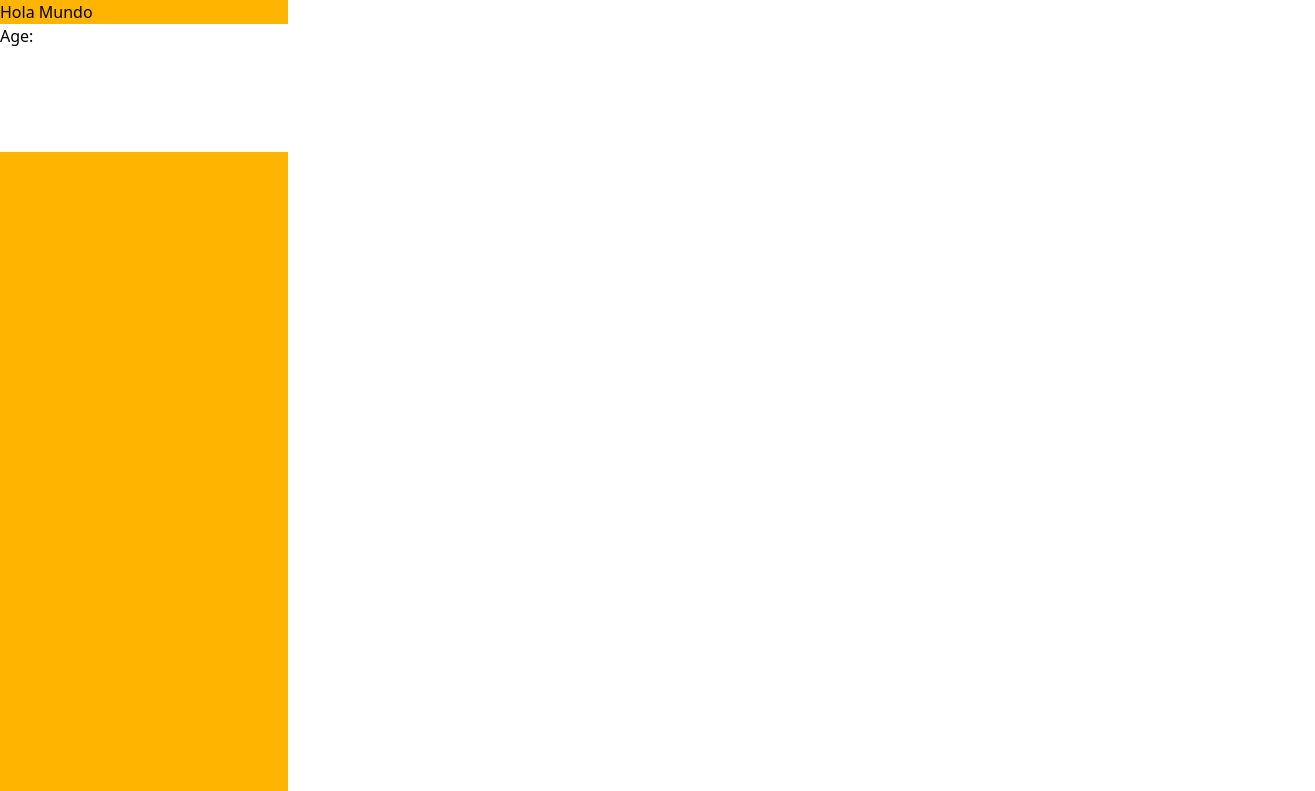
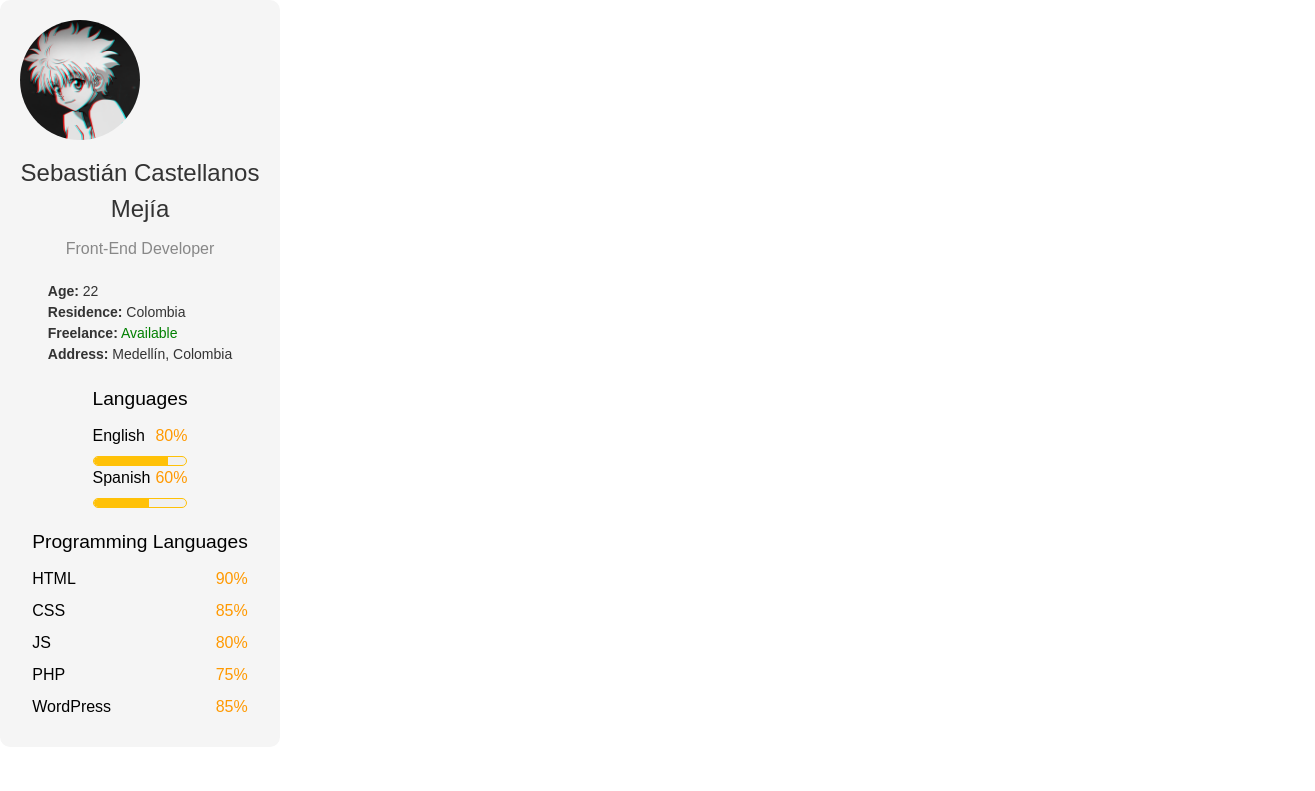
Before and after one commit to 20242-Ingenieria-Web-Udea-MJ/Sebastian-Castellanos-Mejia-Portafolio, a Next.js app: page / in a window 1280 px wide. Shown: the top 791 px of the page, 1315 px wide, since content can reach past the window. Built offline with nearby package versions, Linux system fonts and the light colour scheme.

Commit message:
actualizacion

```diff
--- a/src/pages/index.tsx
+++ b/src/pages/index.tsx
@@ -4,24 +4,63 @@ import localFont from "next/font/local";
 
 export default function Home() {
   return (
-   <div className='w-72 h-screen bg-secondary'>Hola Mundo
-    <div className="w-72 custom-width bg-primary">
-      <div className="infoPersonal w-56 h-32 justify-center margin-10px">
-        Age:
 
+    <><aside className="sidebar">
+      <div className="profile-section">
+        <img src="/images/killua.png" alt="Foto de perfil" className="profile-pic" />
+        <h2 className="name">Sebastián Castellanos Mejía</h2>
+        <p className="job-title">Front-End Developer</p>
+      </div>
+      <div className="details">
+        <p><strong>Age:</strong> 22</p>
+        <p><strong>Residence:</strong> Colombia</p>
+        <p><strong>Freelance:</strong> <span className="status">Available</span></p>
+        <p><strong>Address:</strong> Medellín, Colombia</p>
+      </div>
+
+      <div className="languages">
+        <h3>Languages</h3>
+        <p><h4>English</h4>
+        <span className="percentage">80%</span></p>
+        <div className="progress-bar">
+         <div className="progress" style={{ width: '80%' }}></div>
+         </div>
+        <p>Spanish <span>60%</span></p>
+        <div className="progress-bar">
+         <div className="progress" style={{ width: '60%' }}></div>
+      </div>
       </div>
 
 
 
+      <div className="skills">
+        <h3>Programming Languages</h3>
+        <p>HTML <span>90%</span></p>
+        <p>CSS <span>85%</span></p>
+        <p>JS <span>80%</span></p>
+        <p>PHP <span>75%</span></p>
+        <p>WordPress <span>85%</span></p>
+      </div>
+    </aside>
+    <main className="w-3/4 ml-auto p-10">
+        <h1 className="text-4xl font-bold">I'm Rayan Adlrdard <span className="text-yellow-500">Front-End Developer</span></h1>
+        <p>Lorem ipsum dolor sit amet...</p>
+        <button className="bg-yellow-500 text-white py-2 px-5 mt-5">Hire Me</button>
+
+
+        <section className="mt-10">
+          <h2 className="text-3xl font-bold">My Knowledge</h2>
+          <div className="grid grid-cols-3 gap-4 mt-5">
+            <div className="bg-white p-5 shadow-md">
+              <h3 className="font-bold">Web Development</h3>
+              <p>Blog, E-Commerce</p>
+            </div>
+
+          </div>
+        </section>
+      </main></>
 
 
 
-
-    </div>
-
-
-
-
-   </div>
   );
 }
--- a/src/styles/globals.css
+++ b/src/styles/globals.css
@@ -5,3 +5,99 @@
 .custom-width {
     width: 82.19rem; /* o 1315px */
 }
+
+.sidebar {
+    background-color: #f5f5f5;
+    padding: 20px;
+    width: 280px;
+    border-radius: 10px;
+    font-family: Arial, sans-serif;
+    display: flex;
+    flex-direction: column;
+    align-items: center; /* Alinea los elementos del sidebar al centro */
+}
+
+.profile-section {
+    text-align: center;
+}
+
+.profile-pic {
+
+    border-radius: 50%;
+    width: 120px;
+    height: 120px; /* Añadir para asegurar proporción */
+    object-fit: cover; /* Asegura que la imagen se ajuste bien al contenedor */
+    margin-bottom: 15px;
+}
+
+.name {
+    font-size: 1.5em;
+    margin: 10px 0;
+    color: #333;
+}
+
+.job-title {
+    color: #888;
+    margin-bottom: 20px;
+}
+
+.details {
+    font-size: 14px;
+    color: #333;
+}
+
+.details strong {
+    color: #333;
+}
+
+.status {
+    color: green;
+}
+
+.languages, .skills {
+    margin-top: 20px;
+}
+
+.languages h3, .skills h3 {
+    font-size: 1.2em;
+    margin-bottom: 10px;
+}
+
+.languages p, .skills p {
+    display: flex;
+    justify-content: space-between;
+    margin-bottom: 8px;
+}
+
+.languages span, .skills span {
+    color: #ff9900;
+}
+.h4{
+    color: gray;
+}
+
+.language-skill {
+    display: flex;
+    justify-content: space-between;
+    align-items: center;
+    margin-bottom: 10px;
+  }
+
+  .progress-bar {
+    width: 100%;
+    background-color: #f0f0f0;
+    border-radius: 10px;
+    height: 10px;
+    overflow: hidden;
+    margin-top: 5px;
+    position: relative;
+    border: 1px solid #ffc107;
+  }
+
+  .progress {
+    height: 100%;
+    background-color: #ffc107; /* Color naranja */
+    width: 0%;
+    border-radius: 10px 0 0 10px; /* Para que las esquinas sean redondeadas */
+    transition: width 0.3s ease; /* Para animar el progreso al cargar */
+  }
```
Also changed, not shown: public/images/killua.png (added).
